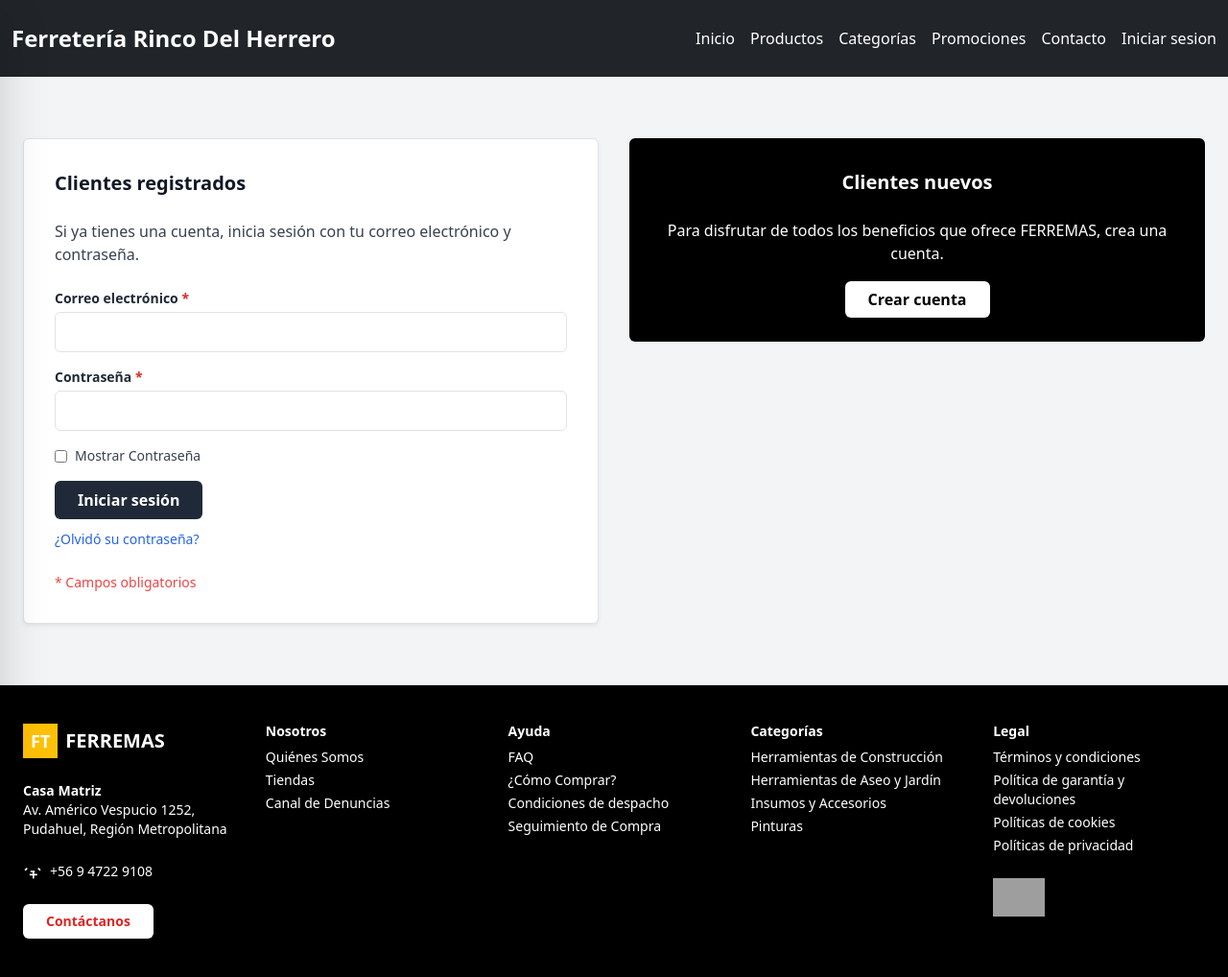
After one commit to franciscocarra/proyecto_ferreteria, a Django app: page /iniciar_session in a window 1280 px wide. The commit adds this page. Shown: the whole page at 96% size. Run offline with Django 5.2, Linux system fonts and the light colour scheme; some libraries are stand-ins or nearby versions; grey boxes are pictures that could not be loaded.

Commit message:
se hizo el iniciar session

```diff
--- /dev/null
+++ b/core/templates/core/iniciar_session.html
@@ -0,0 +1,157 @@
+<!DOCTYPE html>
+<html lang="es">
+{% load static %}
+
+<head>
+    <meta charset="UTF-8">
+    <meta name="viewport" content="width=device-width, initial-scale=1.0">
+    <title>Ferretería FERREMAS - Menú</title>
+    <script src="https://cdn.tailwindcss.com"></script>
+    <link href="https://cdn.jsdelivr.net/npm/bootstrap@5.3.0-alpha1/dist/css/bootstrap.min.css" rel="stylesheet">
+    <link rel="stylesheet" href="{% static 'core/css/carousel.css' %}">
+    <link rel="stylesheet" href="https://cdn.jsdelivr.net/npm/bootstrap-icons@1.10.5/font/bootstrap-icons.css">
+</head>
+<body class="bg-gray-100 text-gray-900">
+    <header class="bg-dark text-white py-4">
+    <div class="container mx-auto flex justify-between items-center">
+        <h1 class="text-2xl font-bold"><a href="{% url 'home' %}">Ferretería Rinco Del Herrero</a></h1>
+        <nav>
+            <ul class="flex space-x-4">
+                <li><a href="{% url 'home' %}" class="hover:underline">Inicio</a></li>
+                <li><a href="{% url 'productos' %}" class="hover:underline">Productos</a></li>
+                <!-- CAMBIO: botón para mostrar categorías -->
+                <li><button onclick="toggleCategorias()" class="hover:underline focus:outline-none">Categorías</button></li>
+                <li><a href="#promociones" class="hover:underline">Promociones</a></li>
+                <li><a href="{% url 'contacto' %}" class="hover:underline">Contacto</a></li>
+                <li><a href="{% url 'iniciar_session' %}" class="hover:underline">Iniciar sesion</a></li>
+            </ul>
+        </nav>
+    </div>
+</header>
+
+<!-- SIDEBAR DE CATEGORÍAS -->
+<div id="categoriasSidebar" class="fixed top-0 left-0 w-80 h-full bg-white shadow-lg z-50 transform -translate-x-full transition-transform duration-300 ease-in-out overflow-y-auto">
+    <div class="flex items-center justify-between px-4 py-3 border-b">
+        <h2 class="text-lg font-bold text-gray-800">Categorías</h2>
+        <button onclick="toggleCategorias()" class="text-xl font-bold text-gray-600 hover:text-black">&times;</button>
+    </div>
+    <ul class="p-4 space-y-2 text-gray-700">
+        <li class="hover:bg-gray-100 p-2 rounded cursor-pointer">Aseo Industrial</li>
+        <li class="hover:bg-gray-100 p-2 rounded cursor-pointer">Ropa de Seguridad y Protección Personal</li>
+        <li class="hover:bg-gray-100 p-2 rounded cursor-pointer">Materiales de Construcción</li>
+        <li class="hover:bg-gray-100 p-2 rounded cursor-pointer">Techos y Aislantes</li>
+        <li class="hover:bg-gray-100 p-2 rounded cursor-pointer">Herramientas y máquinas</li>
+        <li class="hover:bg-gray-100 p-2 rounded cursor-pointer">Fijaciones</li>
+        <li class="hover:bg-gray-100 p-2 rounded cursor-pointer">Pintura</li>
+        <li class="hover:bg-gray-100 p-2 rounded cursor-pointer">Maderas y tableros</li>
+        <li class="hover:bg-gray-100 p-2 rounded cursor-pointer">Tensores</li>
+    </ul>
+</div>
+
+
+<section class="container mx-auto my-16 px-4 grid md:grid-cols-2 gap-8 items-start">
+    <!-- Clientes Registrados -->
+    <div class="border rounded-md p-8 bg-white shadow-sm">
+        <h2 class="text-xl font-bold mb-4">Clientes registrados</h2>
+        <p class="mb-6 text-gray-700">Si ya tienes una cuenta, inicia sesión con tu correo electrónico y contraseña.</p>
+        <form action="#" method="POST" class="space-y-4">
+            <div>
+                <label class="block font-semibold text-sm mb-1 text-gray-800">Correo electrónico <span class="text-red-600">*</span></label>
+                <input type="email" name="email" required class="w-full border rounded p-2 focus:outline-none focus:ring-2 focus:ring-blue-500">
+            </div>
+            <div>
+                <label class="block font-semibold text-sm mb-1 text-gray-800">Contraseña <span class="text-red-600">*</span></label>
+                <input type="password" name="password" required class="w-full border rounded p-2 focus:outline-none focus:ring-2 focus:ring-blue-500">
+            </div>
+            <div class="flex items-center">
+                <input type="checkbox" id="mostrarContrasena" class="mr-2">
+                <label for="mostrarContrasena" class="text-sm text-gray-700">Mostrar Contraseña</label>
+            </div>
+            <button type="submit" class="bg-gray-800 text-white px-6 py-2 rounded font-bold">Iniciar sesión</button>
+            <div class="mt-2">
+                <a href="#" class="text-sm text-blue-600 hover:underline">¿Olvidó su contraseña?</a>
+            </div>
+        </form>
+        <p class="mt-6 text-sm text-red-500">* Campos obligatorios</p>
+    </div>
+
+    <!-- Clientes Nuevos -->
+    <div class="bg-black text-white p-8 rounded-md text-center">
+        <h2 class="text-xl font-bold mb-4">Clientes nuevos</h2>
+        <p class="mb-6">Para disfrutar de todos los beneficios que ofrece FERREMAS, crea una cuenta.</p>
+        <a href="{% url 'registro' %}" class="bg-white text-black font-semibold px-6 py-2 rounded hover:bg-gray-200">Crear cuenta</a>
+    </div>
+</section>
+
+<footer class="bg-black text-white py-10 mt-16">
+        <div class="container mx-auto px-4 grid grid-cols-1 md:grid-cols-5 gap-8 text-sm">
+            <!-- Logo y contacto -->
+            <div>
+                <div class="flex items-center mb-4">
+                    <div class="bg-warning text-white font-bold text-lg px-2 py-1 mr-2">FT</div>
+                    <span class="font-bold text-xl">FERREMAS</span>
+                </div>
+                <p class="font-semibold">Casa Matriz</p>
+                <p>Av. Américo Vespucio 1252, Pudahuel, Región Metropolitana</p>
+                <div class="flex items-center mt-4">
+                    <svg xmlns="http://www.w3.org/2000/svg" class="h-5 w-5 mr-2" fill="none" viewBox="0 0 24 24" stroke="currentColor"><path stroke-linecap="round" stroke-linejoin="round" stroke-width="2" d="M3 10l1.5-1.5M21 10l-1.5-1.5M9 16h6M10 12h4m-1 8v-8m-4 4h8" /></svg>
+                    <span>+56 9 4722 9108</span>
+                </div>
+                <button class="mt-4 bg-white text-red-600 font-bold py-2 px-4 rounded">Contáctanos</button>
+            </div>
+
+            <!-- Nosotros -->
+            <div>
+                <h3 class="font-semibold mb-2">Nosotros</h3>
+                <ul class="space-y-1">
+                    <li><a href="#" class="hover:underline">Quiénes Somos</a></li>
+                    <li><a href="#" class="hover:underline">Tiendas</a></li>
+                    <li><a href="#" class="hover:underline">Canal de Denuncias</a></li>
+                </ul>
+            </div>
+
+            <!-- Ayuda -->
+            <div>
+                <h3 class="font-semibold mb-2">Ayuda</h3>
+                <ul class="space-y-1">
+                    <li><a href="#" class="hover:underline">FAQ</a></li>
+                    <li><a href="#" class="hover:underline">¿Cómo Comprar?</a></li>
+                    <li><a href="#" class="hover:underline">Condiciones de despacho</a></li>
+                    <li><a href="#" class="hover:underline">Seguimiento de Compra</a></li>
+                </ul>
+            </div>
+
+            <!-- Categorías -->
+            <div>
+                <h3 class="font-semibold mb-2">Categorías</h3>
+                <ul class="space-y-1">
+                    <li><a href="#" class="hover:underline">Herramientas de Construcción</a></li>
+                    <li><a href="#" class="hover:underline">Herramientas de Aseo y Jardín</a></li>
+                    <li><a href="#" class="hover:underline">Insumos y Accesorios</a></li>
+                    <li><a href="#" class="hover:underline">Pinturas</a></li>
+                </ul>
+            </div>
+
+            <!-- Legal -->
+            <div>
+                <h3 class="font-semibold mb-2">Legal</h3>
+                <ul class="space-y-1">
+                    <li><a href="#" class="hover:underline">Términos y condiciones</a></li>
+                    <li><a href="#" class="hover:underline">Política de garantía y devoluciones</a></li>
+                    <li><a href="#" class="hover:underline">Políticas de cookies</a></li>
+                    <li><a href="#" class="hover:underline">Políticas de privacidad</a></li>
+                </ul>
+                <div class="mt-4">
+                    <img src="{% static 'core/img/ssl.png' %}" alt="SSL" class="h-10">
+                </div>
+            </div>
+        </div>
+    </footer>
+
+
+    <script src="https://cdn.jsdelivr.net/npm/bootstrap@5.3.0-alpha1/dist/js/bootstrap.bundle.min.js"></script>
+    <script src="{% static 'core/js/menu_categoria.js' %}"></script>
+</body>
+
+
+</html>
--- a/core/urls.py
+++ b/core/urls.py
@@ -4,4 +4,7 @@ from . import views
 urlpatterns = [
     path('', views.home, name='home'),
     path('productos', views.producto, name='productos'),
+    path('contacto', views.contacto, name='contacto'),
+    path('iniciar_session', views.iniciar_session, name='iniciar_session'),
+    path('registro', views.registro, name='registro'),
 ]
--- a/core/views.py
+++ b/core/views.py
@@ -5,3 +5,12 @@ def home(request):
 
 def producto(request):
     return render(request, 'core/productos.html')
+
+def contacto(request):
+    return render(request, 'core/contacto.html')
+
+def iniciar_session(request):
+    return render(request, 'core/iniciar_session.html')
+
+def registro(request):
+    return render(request, 'core/registro.html')
```
Also changed, not shown: core/static/core/js/fuerza_pass.js (added, +29 -0 lines), core/templates/core/contacto.html (added, +161 -0 lines), core/templates/core/home.html (+3 -10 lines), core/templates/core/productos.html (+3 -10 lines), core/templates/core/registro.html (added, +175 -0 lines).
